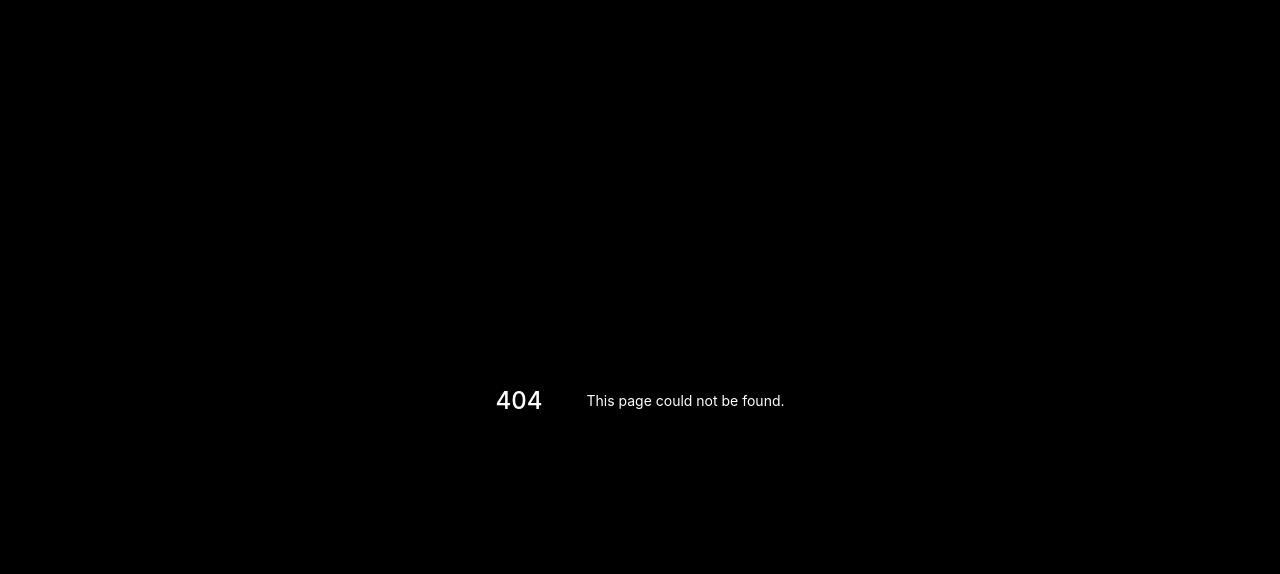
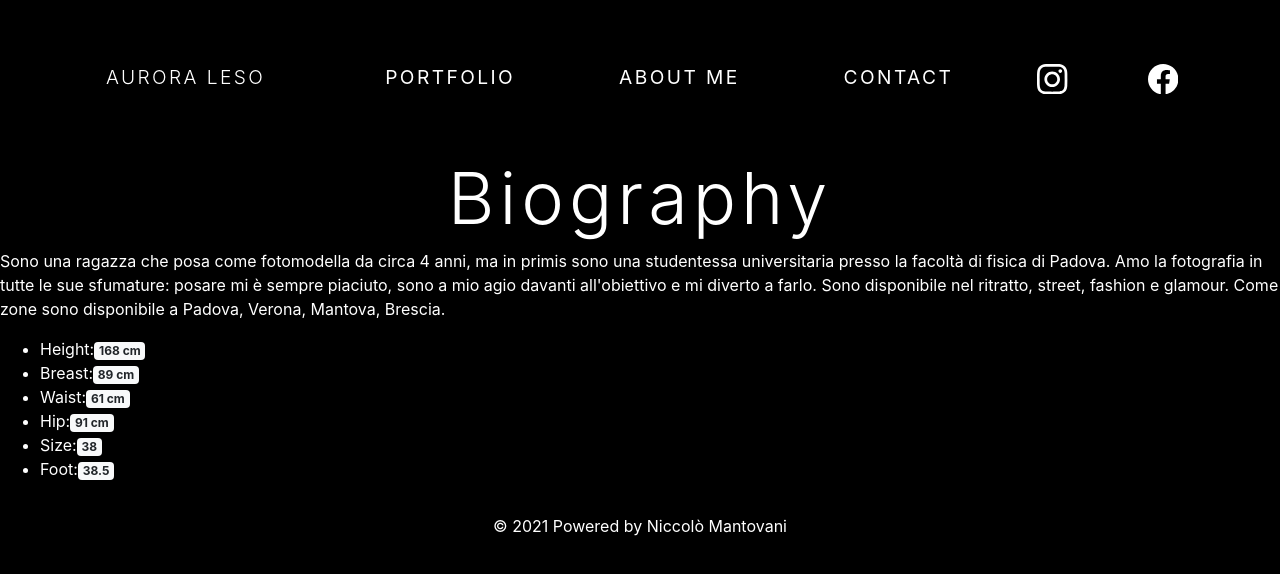
Before and after one commit to nicomanto/Photo-site, a Next.js app: page /aboutMe in a window 1280 px wide. Before the commit this address had no page. Shown: the top 574 px of the page. Built offline with nearby package versions, Linux system fonts and the light colour scheme.

Commit message:
Start about me, fix general

```diff
--- a/components/Email/FormEmail.tsx
+++ b/components/Email/FormEmail.tsx
@@ -91,7 +91,7 @@ const FormEmail = () => {
             rows={3}
           />
 
-          <Button type="submit" className="my-5 px-5" variant="info">
+          <Button type="submit" className="my-5 px-5" variant="light">
             Send
           </Button>
         </FormGroup>
@@ -110,7 +110,7 @@ const FormEmail = () => {
     <div className="my-5">
       <p>Email successfully sent, wait for a response.</p>
 
-      <a href="/" className="btn btn-info" role="button">
+      <a href="/" className="btn btn-light" role="button">
         Back to the home page
       </a>
     </div>
--- a/components/Photo/PhotoList.tsx
+++ b/components/Photo/PhotoList.tsx
@@ -21,7 +21,7 @@ const PhotoList = ({ items }: Props) => {
       <ModalPhoto show={modalShow} onHide={() => setModalShow(false)} imageContent={imageContent} />
       <div className="row text-center">
         {items.map((item) => (
-          <div className="col-md-4 px-5">
+          <div className="col-md-4">
             <Image
               onClick={() => {
                 setModalShow(true);
@@ -32,7 +32,7 @@ const PhotoList = ({ items }: Props) => {
               alt={item.name}
               publicId={item.publicId}
               width="500"
-              height="550"
+              height="500"
               crop="fill"
               loading="lazy"
             />
--- a/components/Project/ProjectCard.tsx
+++ b/components/Project/ProjectCard.tsx
@@ -13,7 +13,7 @@ const projectCard = ({ folder, image }: Props) => (
       <Card.Img variant="top" src={image.imageURL} alt={image.name} />
       <Card.Body>
         <Card.Title className="my-3">{folder}</Card.Title>
-        <a href={`/photoListFolder/${folder}`} className="btn btn-info" role="button">
+        <a href={`/gallery/${folder}`} className="btn btn-light" role="button">
           See more
         </a>
       </Card.Body>
--- /dev/null
+++ b/interfaces/Measures.tsx
@@ -0,0 +1,10 @@
+interface Measures {
+  readonly height: number;
+  readonly breast: number;
+  readonly waist: number;
+  readonly hip: number;
+  readonly size: number;
+  readonly foot: number;
+}
+
+export default Measures;
--- /dev/null
+++ b/pages/aboutMe/index.tsx
@@ -0,0 +1,63 @@
+import { GetStaticProps } from "next";
+import { Badge } from "react-bootstrap";
+import Layout from "../../components/Layout";
+import Measures from "../../interfaces/Measures";
+/* import Photo from "../../interfaces/Photo"; */
+
+type Props = {
+  biography: string;
+  measures: Measures;
+};
+
+const AboutMePage = ({ biography, measures }: Props) => (
+  <Layout title="About me">
+    <h1 className="display-3 text-center title-home">Biography</h1>
+    <p>{biography}</p>
+    <ul>
+      <li>
+        Height:
+        <Badge variant="light">{`${measures.height} cm`}</Badge>
+      </li>
+      <li>
+        Breast:
+        <Badge variant="light">{`${measures.breast} cm`}</Badge>
+      </li>
+      <li>
+        Waist:
+        <Badge variant="light">{`${measures.waist} cm`}</Badge>
+      </li>
+      <li>
+        Hip:
+        <Badge variant="light">{`${measures.hip} cm`}</Badge>
+      </li>
+      <li>
+        Size:
+        <Badge variant="light">{measures.size}</Badge>
+      </li>
+      <li>
+        Foot:
+        <Badge variant="light">{measures.foot}</Badge>
+      </li>
+    </ul>
+  </Layout>
+);
+
+export const getStaticProps: GetStaticProps = async () => {
+  return {
+    props: {
+      biography: `Sono una ragazza che posa come fotomodella da circa 4 anni, ma in primis sono una studentessa universitaria presso la facoltà di fisica di Padova.
+      Amo la fotografia in tutte le sue sfumature: posare mi è sempre piaciuto, sono a mio agio davanti all'obiettivo e mi diverto a farlo.
+      Sono disponibile nel ritratto, street, fashion e glamour. Come zone sono disponibile a Padova, Verona, Mantova, Brescia.`,
+      measures: {
+        height: 168,
+        breast: 89,
+        waist: 61,
+        hip: 91,
+        size: 38,
+        foot: 38.5,
+      },
+    },
+  };
+};
+
+export default AboutMePage;
--- a/pages/contact/index.tsx
+++ b/pages/contact/index.tsx
@@ -2,7 +2,7 @@ import React from "react";
 import Layout from "../../components/Layout";
 import FormEmail from "../../components/Email/FormEmail";
 
-const contactPage = () => {
+const ContactPage = () => {
   return (
     <Layout title="Contact">
       <div className="container text-center">
@@ -13,4 +13,4 @@ const contactPage = () => {
   );
 };
 
-export default contactPage;
+export default ContactPage;
--- a/pages/portfolio/index.tsx
+++ b/pages/portfolio/index.tsx
@@ -25,7 +25,7 @@ const getPrimaryImage = async (folder: string): Promise<Photo> => {
   throw Error("Primary Image not found");
 };
 
-const portfolioPage = ({ dataProject }: Props) => (
+const PortfolioPage = ({ dataProject }: Props) => (
   <Layout title="Portfolio">
     <h1 className="display-3 text-center">Recent works</h1>
     <div className="py-5 px-5">
@@ -66,4 +66,4 @@ export const getStaticProps: GetStaticProps = async () => {
     },
   };
 };
-export default portfolioPage;
+export default PortfolioPage;
```
Also changed, not shown: pages/gallery/[folder].tsx (renamed from pages/photoListFolder/[folder].tsx).
